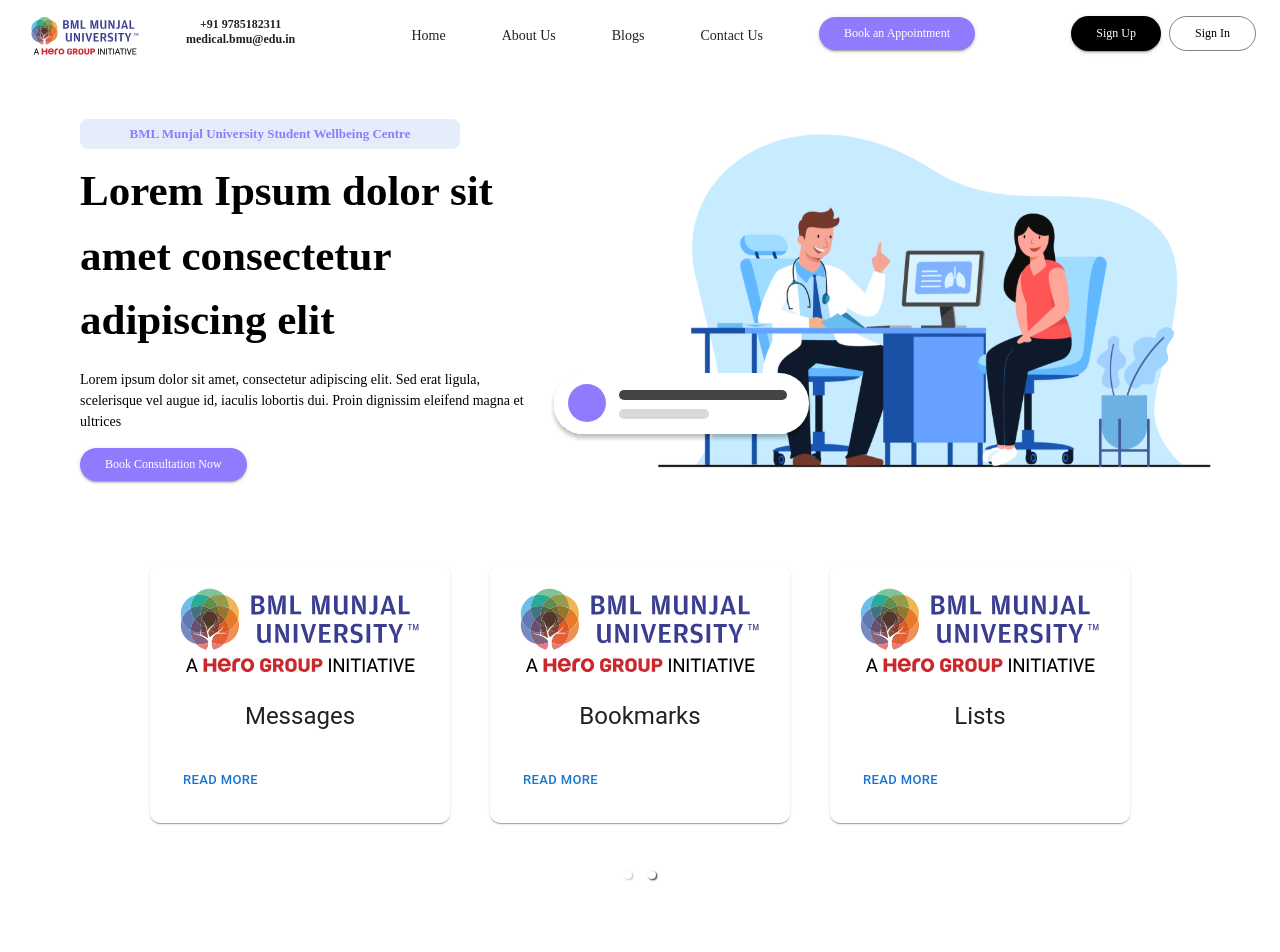
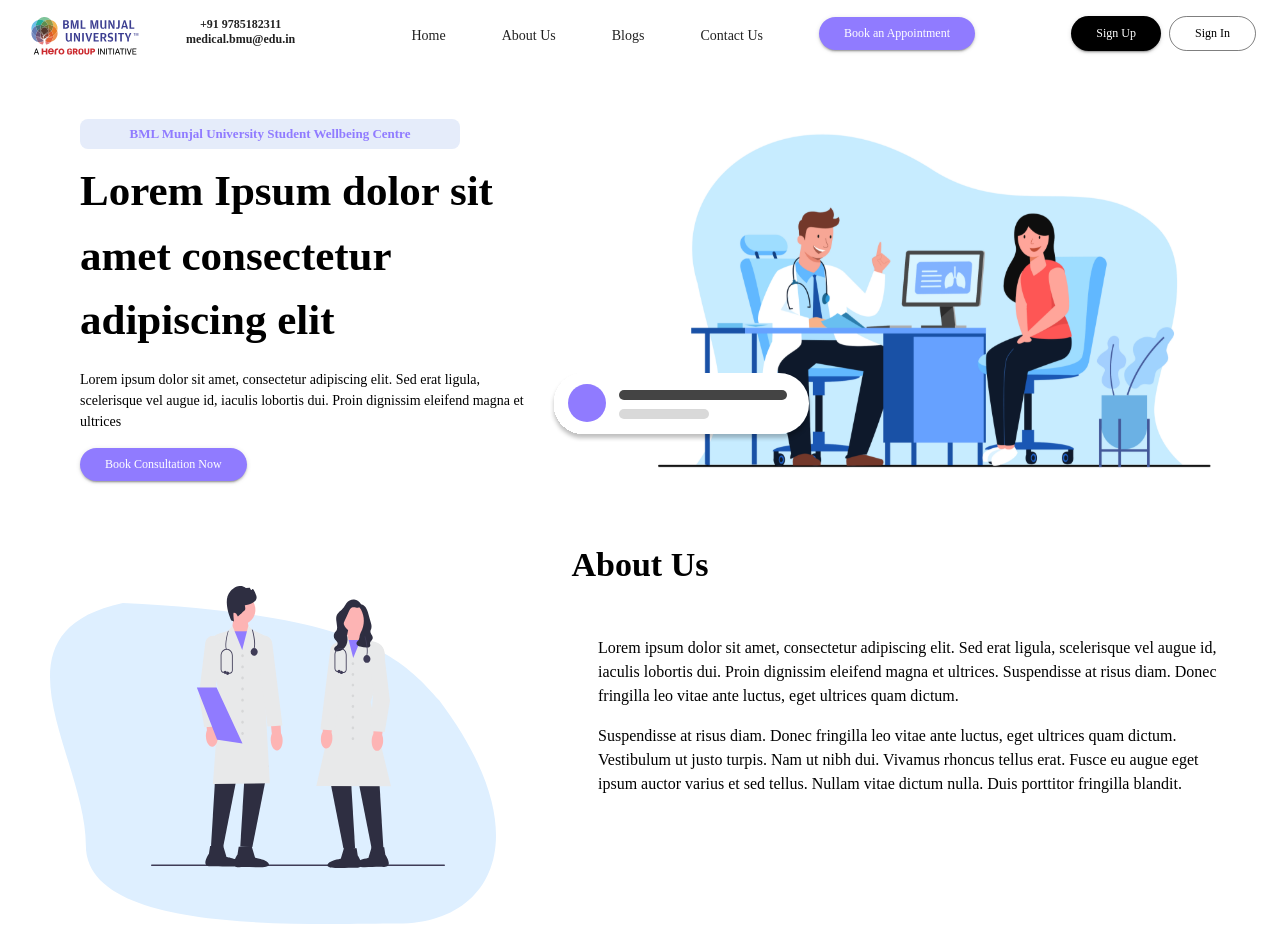
Before and after one commit to km0401/BMUStudentWellbeing, a React (Create React App) app: page / in a window 1280 px wide. Shown: the top 952 px of the page. Built offline with nearby package versions, Linux system fonts and the light colour scheme.

Commit message:
About Us Page

```diff
--- /dev/null
+++ b/src/About Us.js
@@ -0,0 +1,34 @@
+import { ThemeProvider } from '@emotion/react'
+import { Typography, Grid, createTheme,Box} from '@mui/material';
+import aboutUsImage from "./assets/Group 20.svg";
+import React from 'react'
+
+const theme = createTheme({
+    typography:{
+        fontFamily:'Poppins',
+      button: {
+        textTransform: 'none'
+      }
+    }
+})
+
+function AboutUs() {
+  return (
+    <ThemeProvider theme={theme}>
+    <Box>
+    <Typography variant="h4" style={{fontWeight:'600',textAlign:'center'}}>About Us</Typography>
+    </Box>
+    <Grid container spacing={2} sx={{justifyContent:'space-between', marginBottom:'50px', textAlign:{xs:'center',md:'left'}}}>
+        <Grid item xs={12} md={5} sx={{margin:{xs:'60px 0 ',md:'0 0 0 50px'}}}>
+        <img src={aboutUsImage} alt="about-us-svg"/>
+        </Grid>
+        <Grid item xs={12} md={6} sx={{margin:{xs:'0 40px', md:'50px 50px 0 0'}}}>
+        <Typography>Lorem ipsum dolor sit amet, consectetur adipiscing elit. Sed erat ligula, scelerisque vel augue id, iaculis lobortis dui. Proin dignissim eleifend magna et ultrices. Suspendisse at risus diam. Donec fringilla leo vitae ante luctus, eget ultrices quam dictum. </Typography>
+        <Typography mt={2}>Suspendisse at risus diam. Donec fringilla leo vitae ante luctus, eget ultrices quam dictum. Vestibulum ut justo turpis. Nam ut nibh dui. Vivamus rhoncus tellus erat. Fusce eu augue eget ipsum auctor varius et sed tellus. Nullam vitae dictum nulla. Duis porttitor fringilla blandit.</Typography>
+        </Grid>
+    </Grid>
+    </ThemeProvider>
+  )
+}
+
+export default AboutUs
--- a/src/App.js
+++ b/src/App.js
@@ -4,6 +4,7 @@
 import { Auth0Provider } from "@auth0/auth0-react";
 import { Box } from '@mui/material';
 import BlogCarousel from './BlogCarousel';
+import AboutUs from './About Us';
 // import BlogCard from './BlogCard';
 
 class App extends Component{
@@ -16,6 +17,7 @@
     }}>
 <Header/>
 <HeroBanner/>
+<AboutUs/>
 <BlogCarousel/>
 </Auth0Provider>
       )
```
Also changed, not shown: src/assets/Group 20.svg (added).
